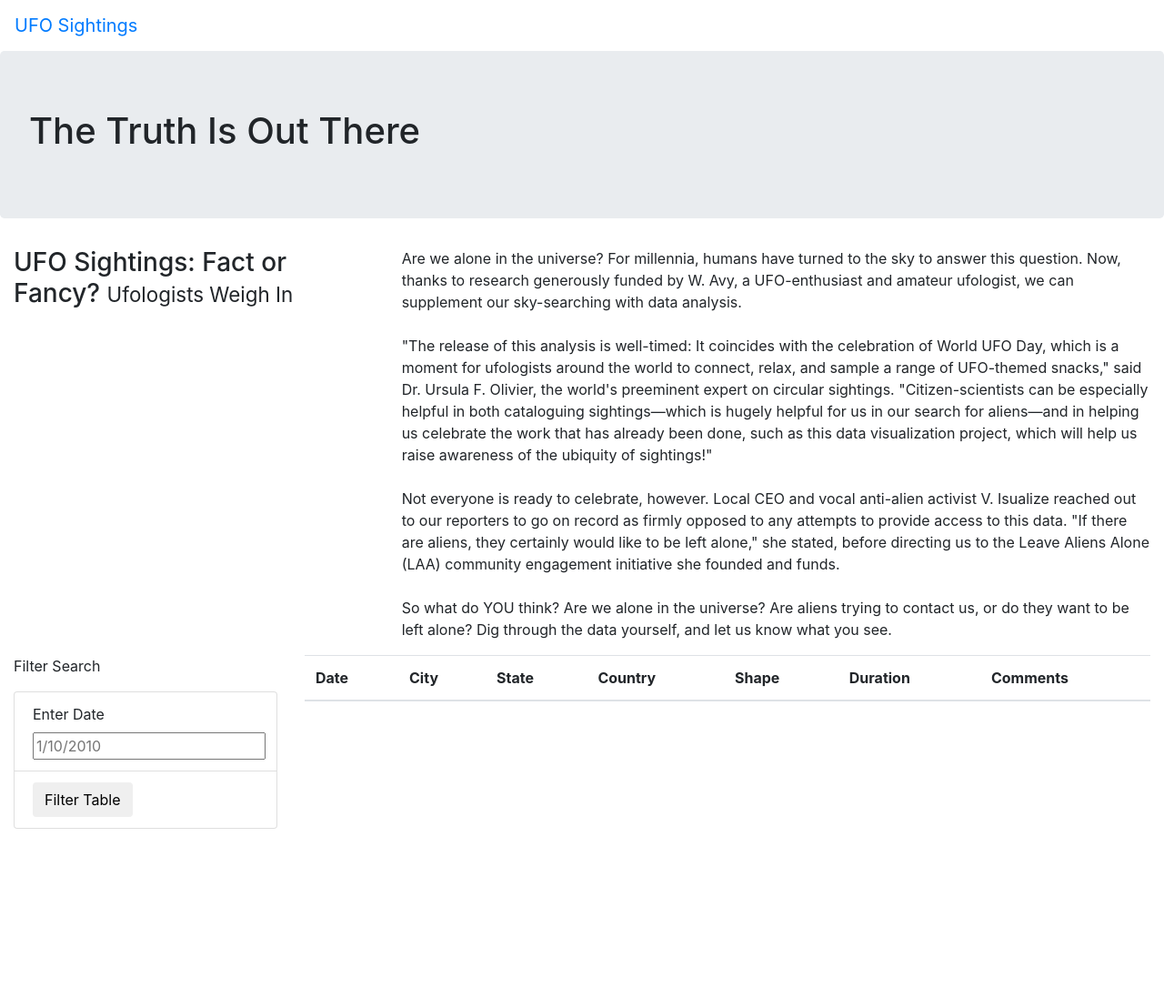
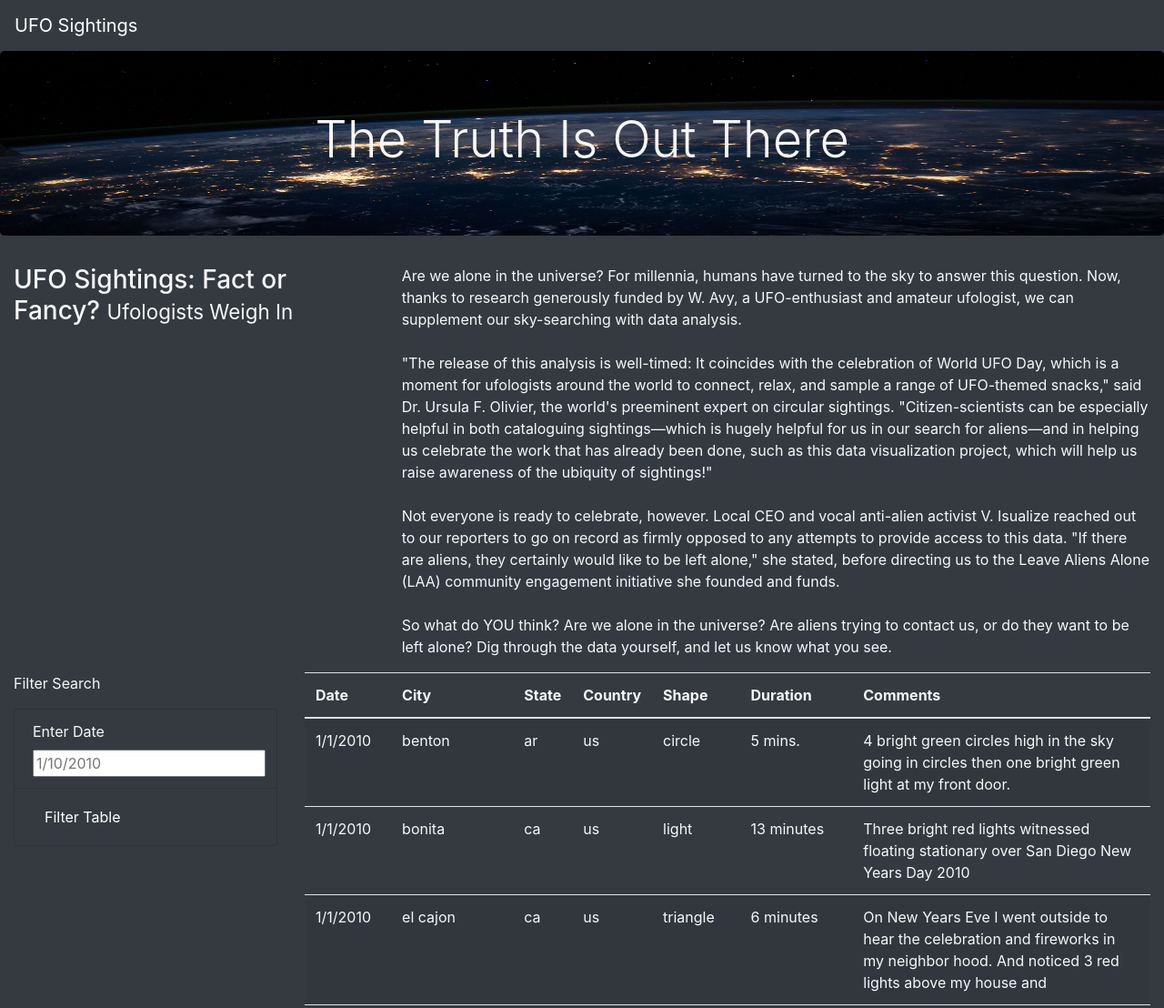
Before and after one commit to kgtillis/UFOs, a plain HTML site: page index.html in a window 1280 px wide. Shown: the top 1108 px of the page at 91% size. Before the commit the page ends 911 px from the top, so only its background shows below. Drawn offline with nearby package versions, Linux system fonts and the light colour scheme.

Commit message:
Completed web page and filter

```diff
--- a/index.html
+++ b/index.html
@@ -13,15 +13,15 @@
     <link rel="stylesheet" href="static/css/style.css">
 
 </head>
-<body>
+<body class="bg-dark">
     <div class="wrapper">
 
-        <nav class="navbar navbar-expand-lg">
+        <nav class="navbar navbar-dark bg-dark navbar-expand-lg">
             <a class="navbar-brand" href="index.html">UFO Sightings</a>
         </nav>
 
         <div class="jumbotron">
-            <h1>The Truth Is Out There</h1>
+            <h1 class="display-4">The Truth Is Out There</h1>
         </div><!-- jumbotron-->
 
         <div class="container-fluid">
@@ -66,18 +66,18 @@
         <div class="container-fluid">
             <div class="row">
                 <div class="col-md-3">
-                    <form>
+                    <form class="bg-dark">
                         <p>Filter Search</p>
                     </form>
 
-                    <ul class="list-group">
-                        <li class="list-group-item">
+                    <ul class="list-group bg-dark">
+                        <li class="list-group-item bg-dark">
                             <label for="date">Enter Date</label>
                             <input type="text" placeholder="1/10/2010" id="datetime" />
                         </li>
 
-                        <li class="list-group-item">
-                            <button id="filter-btn" type="button" class="btn btn-default">Filter Table</button>
+                        <li class="list-group-item bg-dark">
+                            <button id="filter-btn" type="button" class="btn btn-dark">Filter Table</button>
                         </li>
                     </ul>
                 </div><!-- col-md-3 -->
@@ -102,6 +102,11 @@
             </div><!-- row -->
         </div><!-- container-fluid -->
 
-	</div><!-- wrapper -->
+    </div><!-- wrapper -->
+
+    <script src="https://cdnjs.cloudflare.com/ajax/libs/d3/4.11.0/d3.js"></script>
+    <script src="static/js/data.js"></script>
+    <script src="static/js/app.js"></script>
+
 </body>
 </html>
--- a/static/css/style.css
+++ b/static/css/style.css
@@ -0,0 +1,11 @@
+
+body {
+
+    color: #f7f7f7;
+  }
+
+  .jumbotron {
+    background-image: url("../images/nasa.jpg");
+    background-size: 100% 100%;
+    text-align: center;
+  }
```
Also changed, not shown: static/images/nasa.jpg (added).
